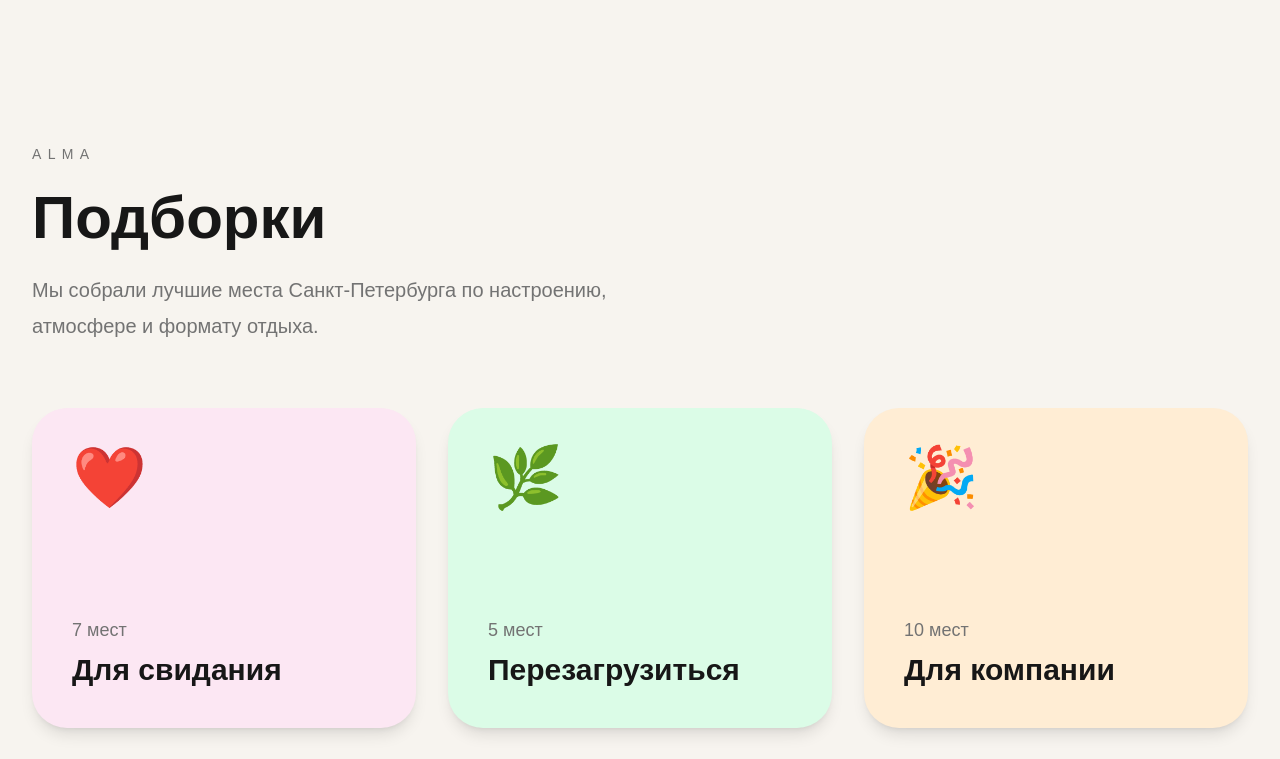
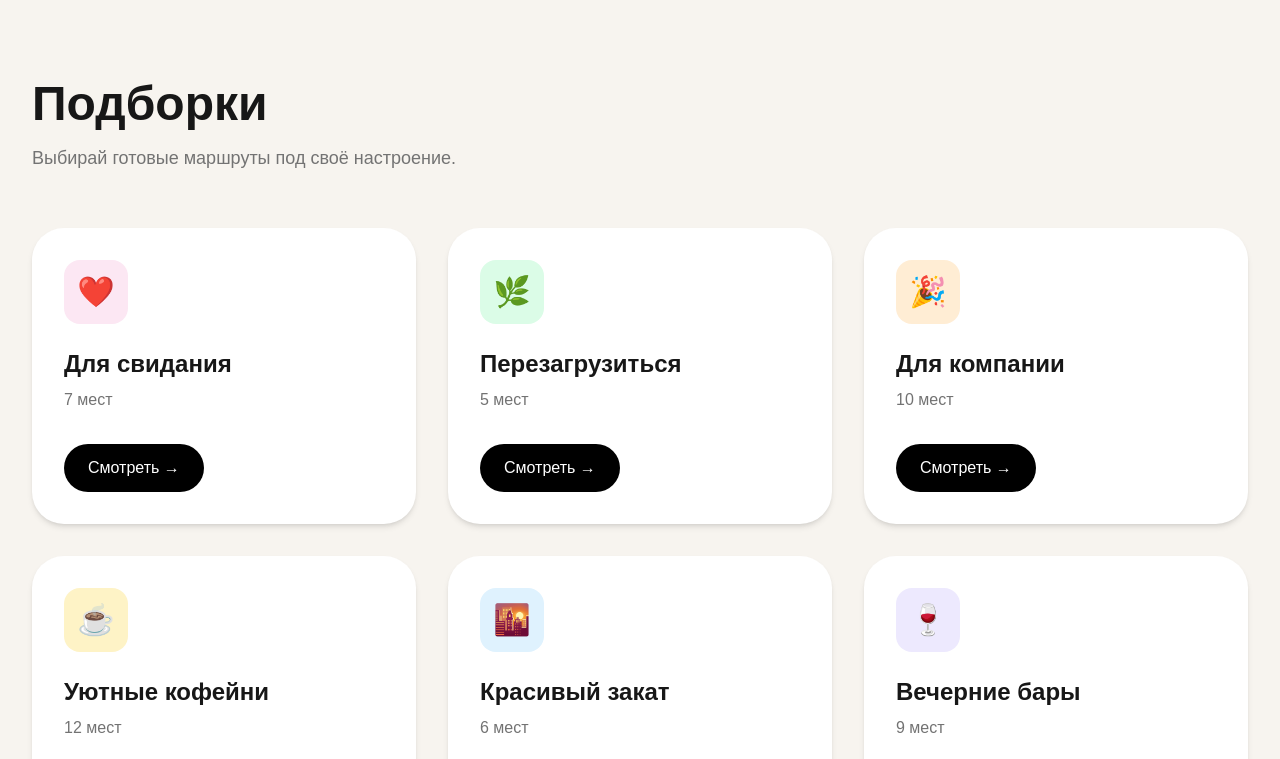
Before and after one commit to olgakastanova48386-dotcom/alma, a Next.js app: page /collections in a window 1280 px wide. Shown: the top 759 px of the page. Built offline with nearby package versions, Linux system fonts and the light colour scheme.

Commit message:
Обновил дизайн сайта

```diff
--- a/app/collections/page.tsx
+++ b/app/collections/page.tsx
@@ -37,49 +37,46 @@ export default function CollectionsPage() {
       color: "bg-violet-100",
     },
   ];
-
   return (
-    <main className="min-h-screen bg-[#f7f4ef] pt-36 pb-20 px-8">
-
+    <main className="min-h-screen bg-[#f7f4ef] px-8 py-20">
       <div className="max-w-7xl mx-auto">
 
-        <p className="uppercase tracking-[0.45em] text-sm text-neutral-500">
-          ALMA
-        </p>
-
-        <h1 className="text-6xl font-bold mt-6">
+        <h1 className="text-5xl font-bold">
           Подборки
         </h1>
 
-        <p className="text-xl text-neutral-500 mt-6 max-w-2xl leading-9">
-          Мы собрали лучшие места Санкт-Петербурга по настроению,
-          атмосфере и формату отдыха.
+        <p className="text-neutral-500 mt-4 mb-14 text-lg">
+          Выбирай готовые маршруты под своё настроение.
         </p>
 
-        <div className="grid md:grid-cols-2 xl:grid-cols-3 gap-8 mt-16">
+        <div className="grid md:grid-cols-2 xl:grid-cols-3 gap-8">
 
-          {collections.map((item) => (
+          {collections.map((collection) => (
 
             <div
-              key={item.title}
-              className={`${item.color} rounded-[35px] p-10 h-80 flex flex-col justify-between shadow-lg hover:scale-[1.03] transition duration-300 cursor-pointer`}
+              key={collection.title}
+              className="group bg-white rounded-[32px] p-8 shadow-md hover:shadow-2xl hover:-translate-y-2 transition-all duration-300"
             >
 
-              <div className="text-6xl">
-                {item.emoji}
+              <div
+                className={`w-16 h-16 rounded-2xl flex items-center justify-center text-3xl ${collection.color}`}
+              >
+                {collection.emoji}
               </div>
 
-              <div>
+              <h2 className="text-2xl font-bold mt-6">
+                {collection.title}
+              </h2>
 
-                <p className="text-lg text-neutral-500">
-                  {item.places}
-                </p>
+              <p className="text-neutral-500 mt-2">
+                {collection.places}
+              </p>
 
-                <h2 className="text-3xl font-bold mt-2">
-                  {item.title}
-                </h2>
-
-              </div>
+              <button
+                className="mt-8 rounded-full bg-black text-white px-6 py-3 hover:scale-105 transition"
+              >
+                Смотреть →
+              </button>
 
             </div>
 
@@ -88,7 +85,6 @@ export default function CollectionsPage() {
         </div>
 
       </div>
-
     </main>
   );
 }
--- a/app/page.tsx
+++ b/app/page.tsx
@@ -10,59 +10,209 @@ export default function Home() {
       <main className="min-h-screen bg-[#f7f4ef]">
 
 {/* Hero */}
-        <section className="max-w-7xl mx-auto px-8 pt-40 pb-32">
-          <div className="grid lg:grid-cols-2 gap-20 items-center">
+<section className="relative overflow-hidden bg-gradient-to-b from-[#fdfbf8] to-[#f7f4ef]">
+  <div className="max-w-7xl mx-auto px-8 py-28 lg:py-36">
+
+    <div className="grid lg:grid-cols-2 gap-16 items-center">
 
       <div>
 
-              <p className="uppercase tracking-[0.45em] text-neutral-500 text-sm">
-                ALMA
+        <span className="inline-flex items-center rounded-full bg-white px-4 py-2 text-sm shadow-md text-neutral-600">
+          ✨ Открой Санкт-Петербург по-новому
+        </span>
+
+        <h1 className="mt-8 text-5xl md:text-6xl xl:text-7xl font-bold leading-tight text-neutral-900">
+          Места,
+          <br />
+          в которые
+          <br />
+          хочется возвращаться
+        </h1>
+
+        <p className="mt-8 text-xl leading-9 text-neutral-600 max-w-xl">
+          ALMA помогает находить уютные кофейни,
+          атмосферные рестораны, красивые парки
+          и секретные места Санкт-Петербурга.
         </p>
 
-              <h1 className="mt-6 text-6xl xl:text-7xl font-bold leading-[1.05]">
-                Найди место,
-                <br />
-                которое подходит
-                <br />
-                именно тебе
-              </h1>
-
-              <p className="mt-8 text-xl text-neutral-600 leading-9 max-w-xl">
-                Уютные кофейни, атмосферные рестораны,
-                лучшие бары, красивые парки и секретные
-                места Санкт-Петербурга.
-              </p>
-
-              <div className="flex gap-5 mt-12">
+        <div className="flex flex-wrap gap-4 mt-12">
 
           <Link
             href="/map"
-                  className="rounded-full bg-black text-white px-8 py-4 hover:scale-105 transition"
+            className="rounded-full bg-black text-white px-8 py-4 hover:scale-105 transition-all duration-300"
           >
-                  Начать поиск
+            Исследовать город
           </Link>
 
           <Link
             href="/collections"
-                  className="rounded-full border border-black px-8 py-4 hover:bg-black hover:text-white transition"
+            className="rounded-full bg-white border border-neutral-300 px-8 py-4 hover:bg-black hover:text-white transition-all duration-300"
           >
             Подборки
           </Link>
 
         </div>
 
+        <div className="flex gap-12 mt-16">
+
+          <div>
+            <p className="text-3xl font-bold">150+</p>
+            <span className="text-neutral-500">мест</span>
           </div>
 
-            <div className="rounded-[45px] overflow-hidden shadow-2xl">
+          <div>
+            <p className="text-3xl font-bold">40+</p>
+            <span className="text-neutral-500">кофеен</span>
+          </div>
+
+          <div>
+            <p className="text-3xl font-bold">60+</p>
+            <span className="text-neutral-500">ресторанов</span>
+          </div>
+
+        </div>
+
+      </div>
+
+      <div className="relative">
+
+        <div className="absolute -top-8 -left-8 w-48 h-48 rounded-full bg-[#efe6dc] blur-3xl opacity-70"></div>
 
         <img
-                src="https://picsum.photos/900/700"
+          src="https://images.unsplash.com/photo-1520637836862-4d197d17c90a?q=80&w=1600&auto=format&fit=crop"
           alt="Санкт-Петербург"
-                className="w-full h-[700px] object-cover hover:scale-105 transition duration-700"
+          className="relative rounded-[40px] shadow-2xl w-full h-[720px] object-cover hover:scale-[1.02] transition duration-700"
         />
 
       </div>
 
+    </div>
+
+  </div>
+</section>
+{/* Категории */}
+<section className="pb-24">
+  <div className="max-w-7xl mx-auto px-8">
+
+    <h2 className="text-4xl font-bold text-center mb-12">
+      Что вы ищете сегодня?
+    </h2>
+
+    <div className="grid md:grid-cols-3 gap-8">
+
+      <Link
+        href="/map"
+        className="group bg-white rounded-[32px] p-10 shadow-md hover:shadow-2xl hover:-translate-y-2 transition-all duration-300"
+      >
+        <div className="text-5xl mb-6">☕</div>
+
+        <h3 className="text-2xl font-bold">
+          Кофейни
+        </h3>
+
+        <p className="mt-4 text-neutral-600">
+          Найдите уютное место для работы,
+          встречи или отдыха.
+        </p>
+
+        <span className="inline-block mt-8 font-semibold group-hover:translate-x-1 transition">
+          Смотреть →
+        </span>
+      </Link>
+
+      <Link
+        href="/map"
+        className="group bg-white rounded-[32px] p-10 shadow-md hover:shadow-2xl hover:-translate-y-2 transition-all duration-300"
+      >
+        <div className="text-5xl mb-6">🍽️</div>
+
+        <h3 className="text-2xl font-bold">
+          Рестораны
+        </h3>
+
+        <p className="mt-4 text-neutral-600">
+          Для свиданий, семейных ужинов
+          и особых вечеров.
+        </p>
+
+        <span className="inline-block mt-8 font-semibold group-hover:translate-x-1 transition">
+          Смотреть →
+        </span>
+      </Link>
+
+      <Link
+        href="/map"
+        className="group bg-white rounded-[32px] p-10 shadow-md hover:shadow-2xl hover:-translate-y-2 transition-all duration-300"
+      >
+        <div className="text-5xl mb-6">🌳</div>
+
+        <h3 className="text-2xl font-bold">
+          Парки
+        </h3>
+
+        <p className="mt-4 text-neutral-600">
+          Лучшие места для прогулок
+          и отдыха на свежем воздухе.
+        </p>
+
+        <span className="inline-block mt-8 font-semibold group-hover:translate-x-1 transition">
+          Смотреть →
+        </span>
+      </Link>
+
+    </div>
+
+  </div>
+</section>
+<section className="py-20">
+  <div className="max-w-7xl mx-auto px-8">
+
+    <h2 className="text-4xl font-bold mb-10">
+      Что ищем сегодня?
+    </h2>
+
+    <div className="grid md:grid-cols-3 gap-6">
+
+      <Link
+        href="/collections"
+        className="bg-white rounded-3xl p-8 shadow-md hover:shadow-xl transition"
+      >
+        <div className="text-5xl mb-4">☕</div>
+        <h3 className="text-2xl font-bold">
+          Кофейни
+        </h3>
+        <p className="mt-3 text-neutral-600">
+          Лучшие места для кофе и отдыха.
+        </p>
+      </Link>
+
+      <Link
+        href="/collections"
+        className="bg-white rounded-3xl p-8 shadow-md hover:shadow-xl transition"
+      >
+        <div className="text-5xl mb-4">🍽️</div>
+        <h3 className="text-2xl font-bold">
+          Рестораны
+        </h3>
+        <p className="mt-3 text-neutral-600">
+          Для свиданий и уютных вечеров.
+        </p>
+      </Link>
+
+      <Link
+        href="/map"
+        className="bg-white rounded-3xl p-8 shadow-md hover:shadow-xl transition"
+      >
+        <div className="text-5xl mb-4">🌳</div>
+        <h3 className="text-2xl font-bold">
+          Парки
+        </h3>
+        <p className="mt-3 text-neutral-600">
+          Лучшие места для прогулок.
+        </p>
+      </Link>
+
+    </div>
   </div>
 </section>
 
--- a/data/places.ts
+++ b/data/places.ts
@@ -10,6 +10,7 @@ export const places = [
     image:
       "https://images.unsplash.com/photo-1495474472287-4d71bcdd2085?q=80&w=1200&auto=format&fit=crop",
   },
+
   {
     id: 2,
     name: "Harvest",
@@ -21,6 +22,7 @@ export const places = [
     image:
       "https://images.unsplash.com/photo-1517248135467-4c7edcad34c4?q=80&w=1200&auto=format&fit=crop",
   },
+
   {
     id: 3,
     name: "Новая Голландия",
@@ -30,8 +32,9 @@ export const places = [
     company: "Друзья",
     time: "День",
     image:
-      "https://images.unsplash.com/photo-1500530855697-b586d89ba3ee?q=80&w=1200&auto=format&fit=crop",
+      "https://images.unsplash.com/photo-1724532903200-0b6d45b0d7aa?q=80&w=1200&auto=format&fit=crop",
   },
+
   {
     id: 4,
     name: "Roof Place",
@@ -41,17 +44,30 @@ export const places = [
     company: "Пара",
     time: "Вечер",
     image:
-      "https://images.unsplash.com/photo-1494526585095-c41746248156?q=80&w=1200&auto=format&fit=crop",
+      "https://images.unsplash.com/photo-1514565131-fce0801e5785?q=80&w=1200&auto=format&fit=crop",
   },
+
   {
     id: 5,
-    name: "Aster",
-    category: "Ресторан",
-    mood: "Спокойно",
-    budget: "₽₽",
+    name: "Севкабель Порт",
+    category: "Набережная",
+    mood: "Прогулка",
+    budget: "Бесплатно",
     company: "Друзья",
+    time: "Вечер",
+    image:
+      "https://images.unsplash.com/photo-1500530855697-b586d89ba3ee?q=80&w=1200&auto=format&fit=crop",
+  },
+
+  {
+    id: 6,
+    name: "Ботанический сад",
+    category: "Парк",
+    mood: "Отдых",
+    budget: "₽",
+    company: "Один",
     time: "День",
     image:
-      "https://images.unsplash.com/photo-1559339352-11d035aa65de?q=80&w=1200&auto=format&fit=crop",
+      "https://images.unsplash.com/photo-1465146344425-f00d5f5c8f07?q=80&w=1200&auto=format&fit=crop",
   },
 ];
--- a/package.json
+++ b/package.json
@@ -9,6 +9,7 @@
     "lint": "eslint"
   },
   "dependencies": {
+    "lucide-react": "^1.40.0",
     "next": "16.3.4",
     "react": "19.2.8",
     "react-dom": "19.2.8"
```
Also changed, not shown: app/map/page.tsx (+54 -12 lines), 1 other file (tests, documents, lock files or other folders). Lines whose indentation alone changed are shown as unchanged.
